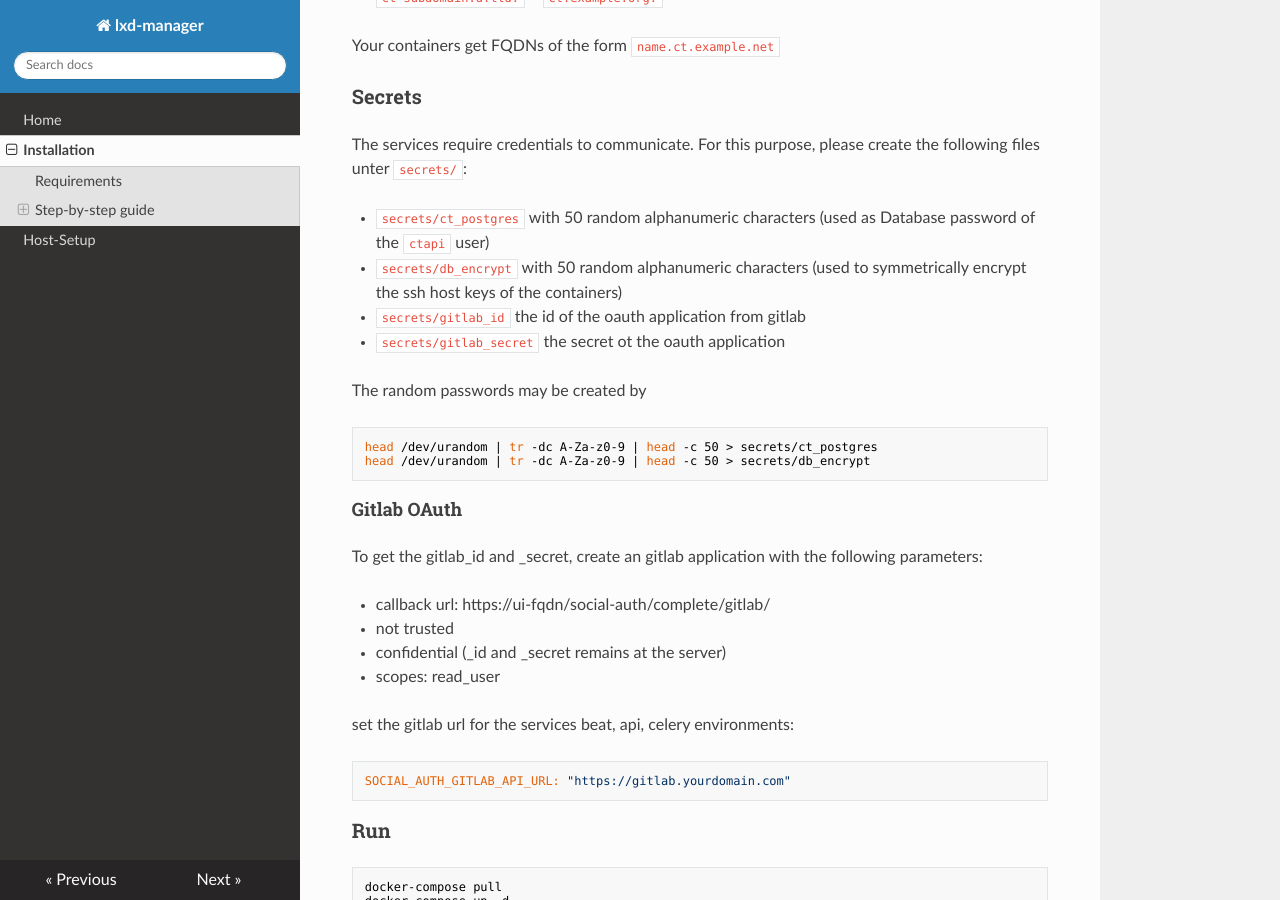
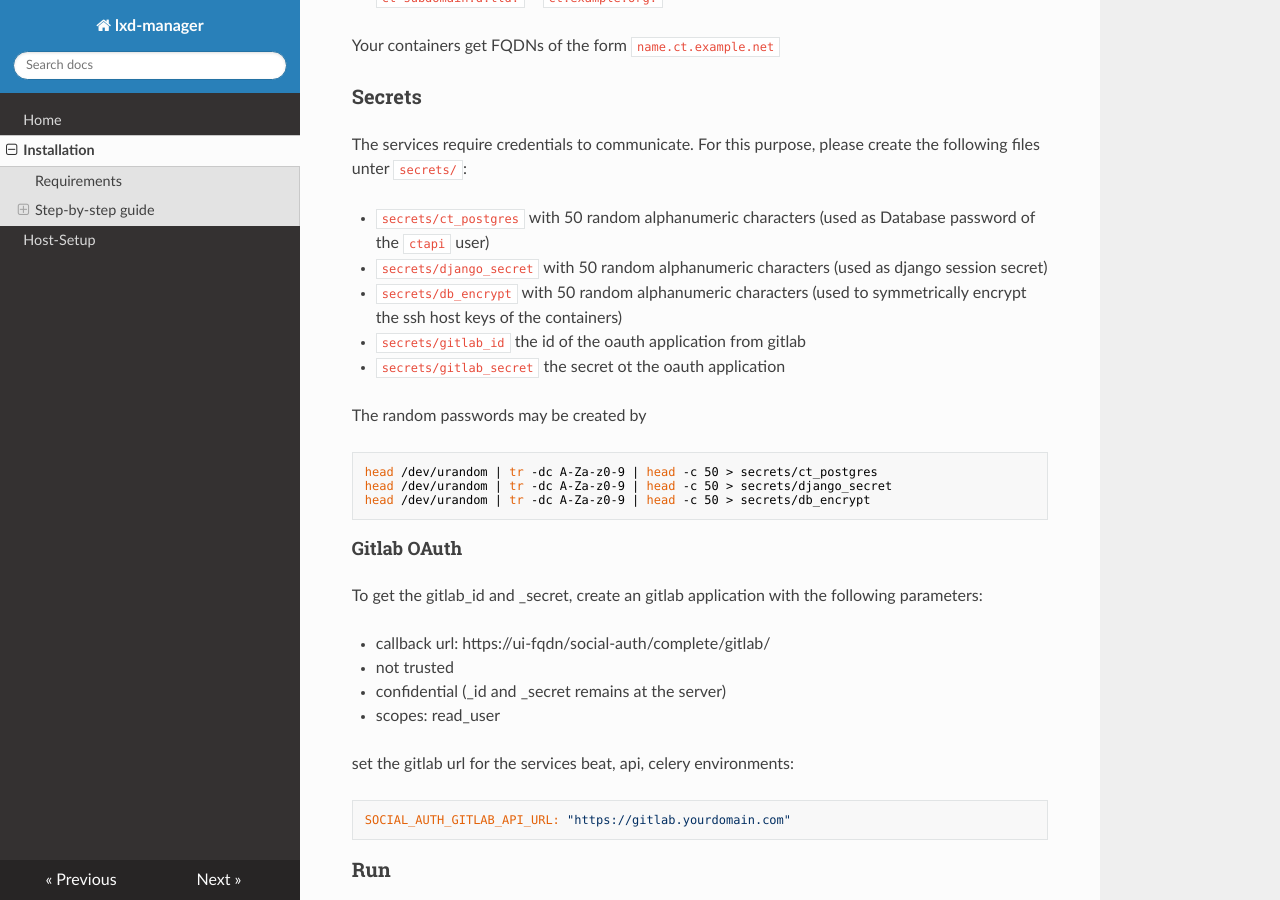
Before and after one commit to lxd-manager/deploy, an MkDocs documentation site: the page built from docs/install.md, in a window 1280 px wide and 900 px high, scrolled down 1864 px. Built offline with MkDocs 1.6.1, drawn with Linux system fonts in a browser that asks for light colours; nearby versions of some CDN libraries.

Commit message:
secret and restore

```diff
--- a/docker-compose.yml
+++ b/docker-compose.yml
@@ -100,6 +100,7 @@ services:
       # DJANGO_DEBUG: 1
     secrets:
       - fernet_keys
+      - secret_key
       - db_pass
       - social_auth_gitlab_key
       - social_auth_gitlab_secret
@@ -181,6 +182,8 @@ networks:
 secrets:
   db_pass:
     file: secrets/ct_postgres
+  secret_key:
+    file: secrets/django_secret
   fernet_keys:
     file: secrets/db_encrypt
   social_auth_gitlab_key:
--- a/docs/install.md
+++ b/docs/install.md
@@ -64,6 +64,7 @@ Your containers get FQDNs of the form `name.ct.example.net`
 The services require credentials to communicate. For this purpose, please create the following files unter `secrets/`:
 
 - `secrets/ct_postgres` with 50 random alphanumeric characters (used as Database password of the `ctapi` user)
+- `secrets/django_secret` with 50 random alphanumeric characters (used as django session secret)
 - `secrets/db_encrypt` with 50 random alphanumeric characters (used to symmetrically encrypt the ssh host keys of the containers)
 - `secrets/gitlab_id` the id of the oauth application from gitlab
 - `secrets/gitlab_secret` the secret ot the oauth application
@@ -71,6 +72,7 @@ The services require credentials to communicate. For this purpose, please create
 The random passwords may be created by
 
     head /dev/urandom | tr -dc A-Za-z0-9 | head -c 50 > secrets/ct_postgres
+    head /dev/urandom | tr -dc A-Za-z0-9 | head -c 50 > secrets/django_secret
     head /dev/urandom | tr -dc A-Za-z0-9 | head -c 50 > secrets/db_encrypt
 
 #### Gitlab OAuth
```
Also changed, not shown: README.md (+4 -0 lines), 1 other file.
